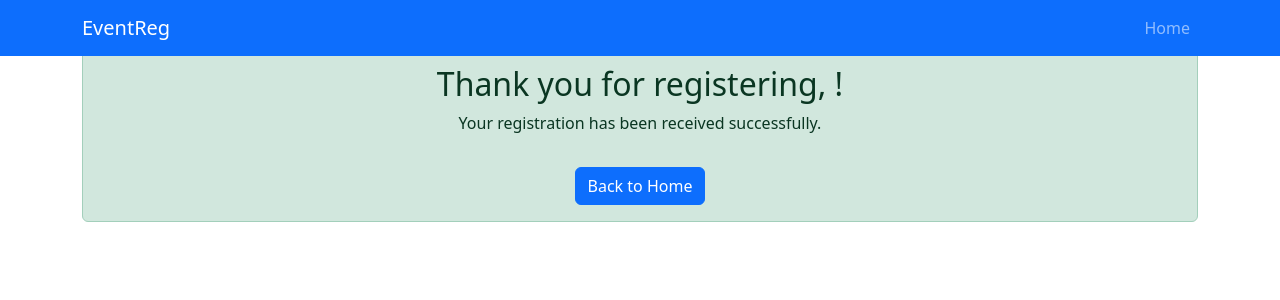
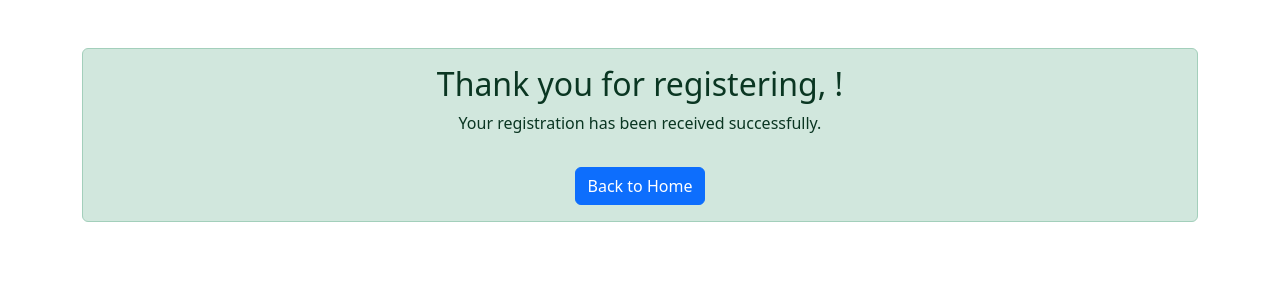
Before and after one commit to Sricharan-V/event_registration, a Flask app: page /success in a window 1280 px wide. Shown: the top 300 px of the page. Run offline with Flask 3, Linux system fonts and the light colour scheme.

Commit message:
Removed navbar in success page

```diff
--- a/templates/success.html
+++ b/templates/success.html
@@ -9,20 +9,6 @@
 </head>
 
 <body>
-  <nav class="navbar navbar-expand-lg navbar-dark bg-primary fixed-top">
-    <div class="container">
-      <a class="navbar-brand" href="{{ url_for('home') }}">EventReg</a>
-      <button class="navbar-toggler" type="button" data-bs-toggle="collapse" data-bs-target="#navmenu"
-        aria-controls="navmenu" aria-expanded="false" aria-label="Toggle navigation">
-        <span class="navbar-toggler-icon"></span>
-      </button>
-      <div class="collapse navbar-collapse" id="navmenu">
-        <ul class="navbar-nav ms-auto">
-          <li class="nav-item"><a class="nav-link" href="{{ url_for('home') }}">Home</a></li>
-        </ul>
-      </div>
-    </div>
-  </nav>
 
   <section class="container mt-5 text-center">
     <div class="alert alert-success">
```
